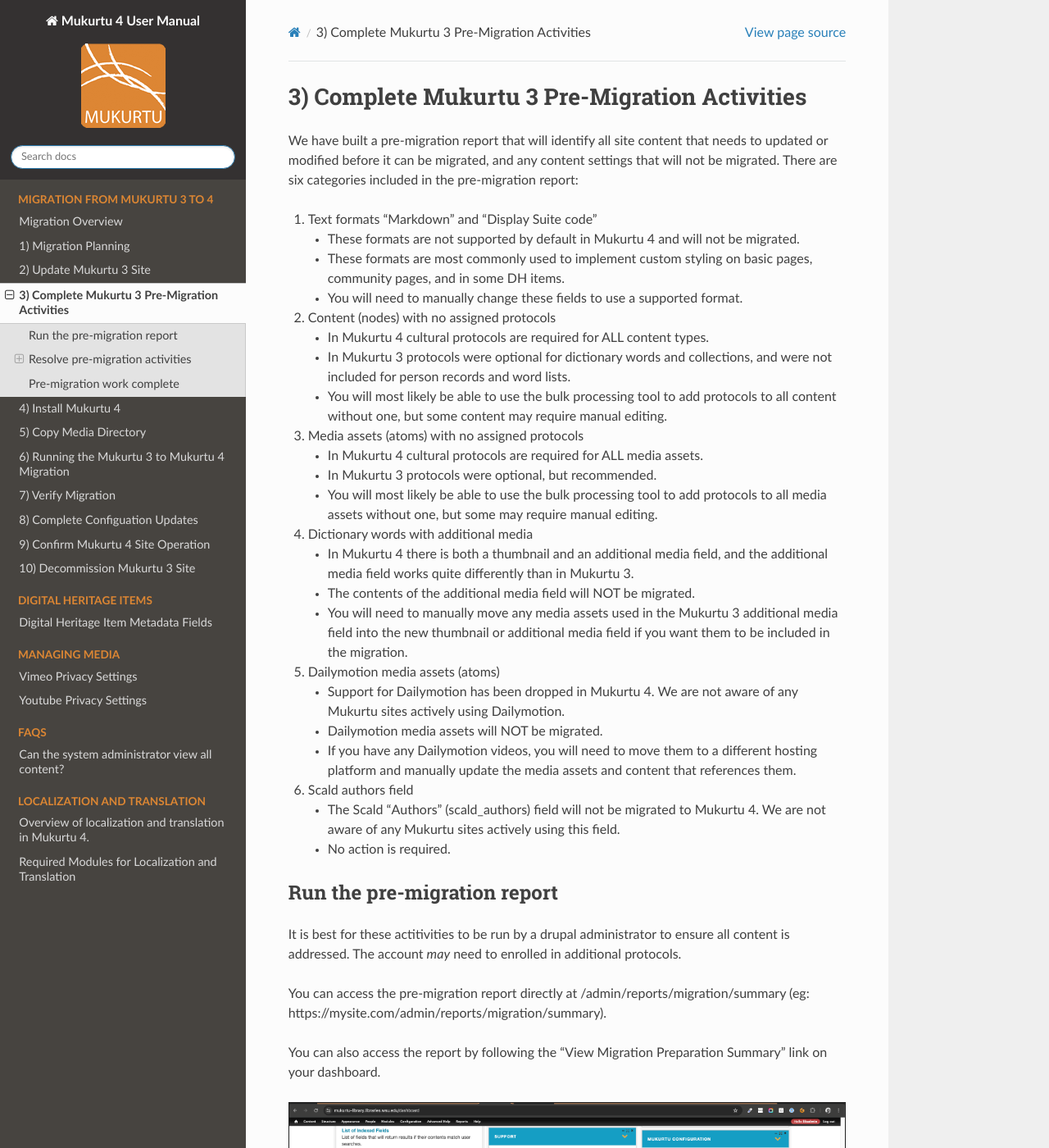
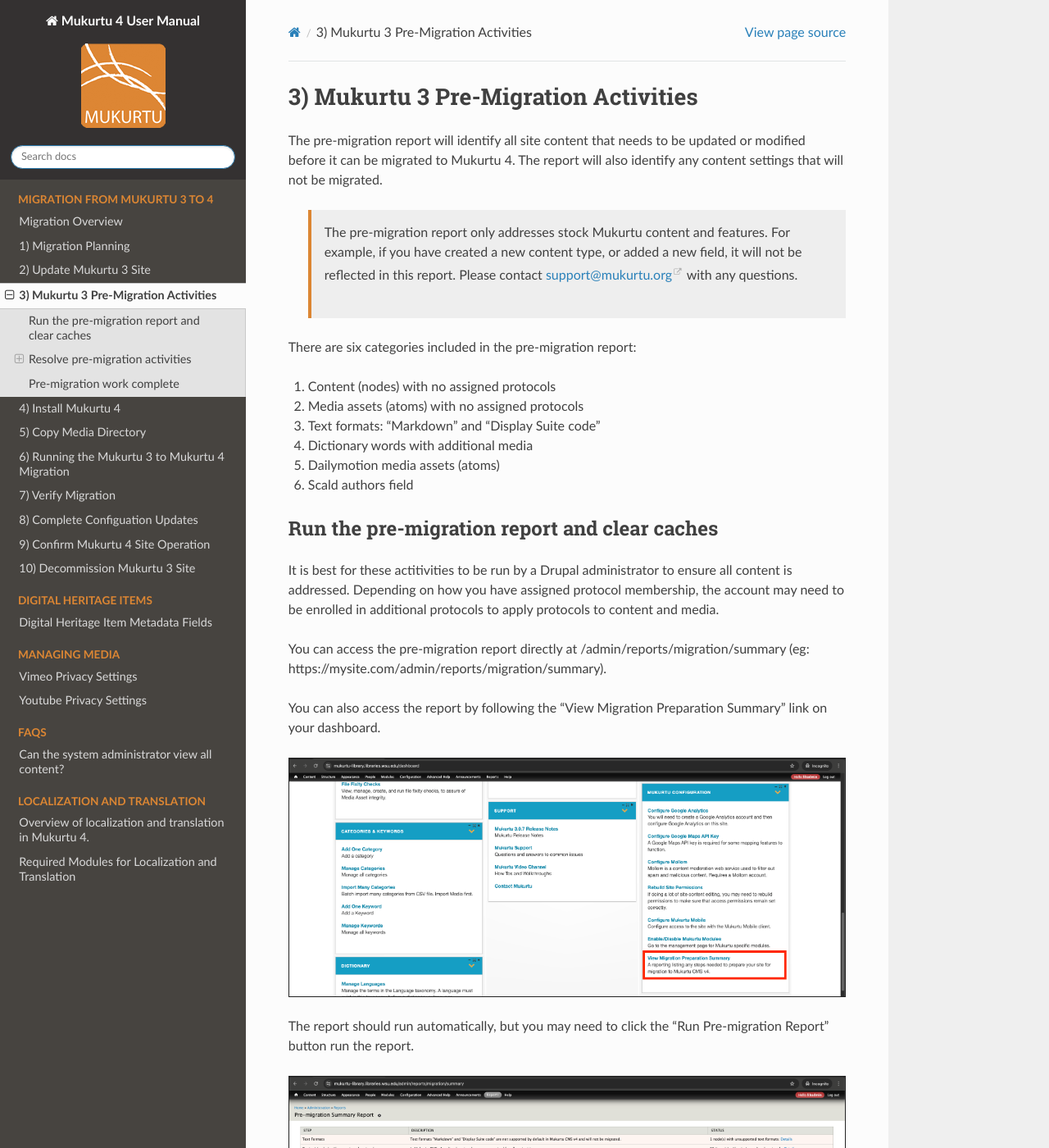
Before and after one commit to MukurtuCMS/mukurtudocs, a Sphinx documentation site: the page built from docs/source/migration/03Pre-Migration.md, in a window 1280 px wide and 1400 px high. Shown: the whole window at 82% size. Built offline with Sphinx 7.4.7 and the Read the Docs theme 3.1.0, drawn with Linux system fonts in a browser that asks for light colours; some of the changed text lies outside the part shown.

Commit message:
Updating pre-migration steps

```diff
--- a/docs/source/migration/03Pre-Migration.md
+++ b/docs/source/migration/03Pre-Migration.md
@@ -1,34 +1,21 @@
-# 3) Complete Mukurtu 3 Pre-Migration Activities
+# 3) Mukurtu 3 Pre-Migration Activities
 
-We have built a pre-migration report that will identify all site content that needs to updated or modified before it can be migrated, and any content settings that will not be migrated. There are six categories included in the pre-migration report:
+The pre-migration report will identify all site content that needs to be updated or modified before it can be migrated to Mukurtu 4. The report will also identify any content settings that will not be migrated.
 
-1) Text formats "Markdown" and "Display Suite code"
-   - These formats are not supported by default in Mukurtu 4 and will not be migrated.
-   - These formats are most commonly used to implement custom styling on basic pages, community pages, and in some DH items.
-   - You will need to manually change these fields to use a supported format.
-2) Content (nodes) with no assigned protocols
-   - In Mukurtu 4 cultural protocols are required for ALL content types.
-   - In Mukurtu 3 protocols were optional for dictionary words and collections, and were not included for person records and word lists.
-   - You will most likely be able to use the bulk processing tool to add protocols to all content without one, but some content may require manual editing.
-3) Media assets (atoms) with no assigned protocols
-   - In Mukurtu 4 cultural protocols are required for ALL media assets.
-   - In Mukurtu 3 protocols were optional, but recommended.
-   - You will most likely be able to use the bulk processing tool to add protocols to all media assets without one, but some may require manual editing.
+> The pre-migration report only addresses stock Mukurtu content and features. For example, if you have created a new content type, or added a new field, it will not be reflected in this report. Please contact [support@mukurtu.org](mailto:support@mukurtu.org) with any questions.
+
+There are six categories included in the pre-migration report:
+
+1) Content (nodes) with no assigned protocols
+2) Media assets (atoms) with no assigned protocols
+3) Text formats: "Markdown" and "Display Suite code"
 4) Dictionary words with additional media
-   - In Mukurtu 4 there is both a thumbnail and an additional media field, and the additional media field works quite differently than in Mukurtu 3.
-   - The contents of the additional media field will NOT be migrated.
-   - You will need to manually move any media assets used in the Mukurtu 3 additional media field into the new thumbnail or additional media field if you want them to be included in the migration.
 5) Dailymotion media assets (atoms)
-   - Support for Dailymotion has been dropped in Mukurtu 4. We are not aware of any Mukurtu sites actively using Dailymotion.
-   - Dailymotion media assets will NOT be migrated.
-   - If you have any Dailymotion videos, you will need to move them to a different hosting platform and manually update the media assets and content that references them.
 6) Scald authors field
-   - The Scald "Authors" (scald_authors) field will not be migrated to Mukurtu 4. We are not aware of any Mukurtu sites actively using this field.
-   - No action is required.
 
-## Run the pre-migration report
+## Run the pre-migration report and clear caches
 
-It is best for these actitivities to be run by a drupal administrator to ensure all content is addressed. The account *may* need to enrolled in additional protocols.
+It is best for these actitivities to be run by a Drupal administrator to ensure all content is addressed. Depending on how you have assigned protocol membership, the account may need to be enrolled in additional protocols to apply protocols to content and media.
 
 You can access the pre-migration report directly at /admin/reports/migration/summary (eg: https://mysite.com/admin/reports/migration/summary).
 
@@ -36,9 +23,16 @@
 
 ![pre-migration01](../embeds/pre-migration01.png)
 
-The report should run automatically, but you can click the "Run Pre-migration Report" button at any time to re-run the report. Your report will likely look something like this (but with more items identified).
+The report should run automatically, but you may need to click the "Run Pre-migration Report" button run the report.
 
 ![pre-migration02](../embeds/pre-migration02.png)
+
+After running the pre-migration report, clear all site caches to ensure the report summary is updated.
+Hover over the home icon at the top left of the page, and click "Flush all caches". The page will reload when complete, which may take some time depending on the size of the site and server configuration.
+
+![pre-migration-cache-clear](../embeds/pre-migration-cache-clear.png)
+
+The report should automatically update as you complete the activities below. If the report summary does not automatically update, re-run report and clear caches as shown above.
 
 ## Resolve pre-migration activities
 
@@ -161,7 +157,7 @@
 ### Dictionary words with additional media
 > NEED BETTER SCREENSHOTS
 
-   - In Mukurtu 4 the single HTML "additional media" field has been replaced by two new fields: thumbnail (image only) and media assets (all media types, the same as the digital heritage item media assets field.
+   - In Mukurtu 4 the single HTML "additional media" field has been replaced by two new fields: thumbnail (image only) and media assets (all media types, the same as the digital heritage item media assets field.)
    - The contents of the additional media field will NOT be migrated.
    - You will need to manually move any media assets used in the Mukurtu 3 additional media field into the new thumbnail or media assets field if you want them to be included in the migration.
    - This can also be accomplished with regular batch update tools if preferred.
@@ -191,6 +188,7 @@
      2) Create new media assets for the newly hosted videos.
      3) Replace the Dailymotion media assets with the new media assets in any DH items or other content where they are used.
      4) Delete the old Dailymotion media assets.
+
 
 > SCREENSHOTS NEEDED?
 
```
Also changed, not shown: other parts of docs/source/migration/03Pre-Migration.md (+3 -0 lines), docs/source/migration/00MigrationOverview.md (+1 -1 lines), docs/source/embeds/pre-migration-cache-clear.png (added), docs/source/embeds/pre-migration01.png, docs/source/embeds/pre-migration02.png.
